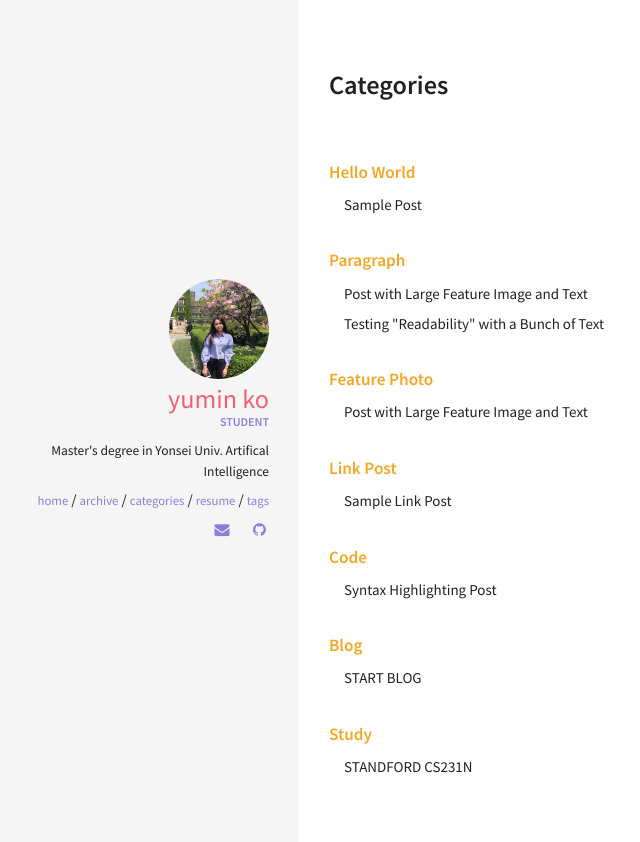
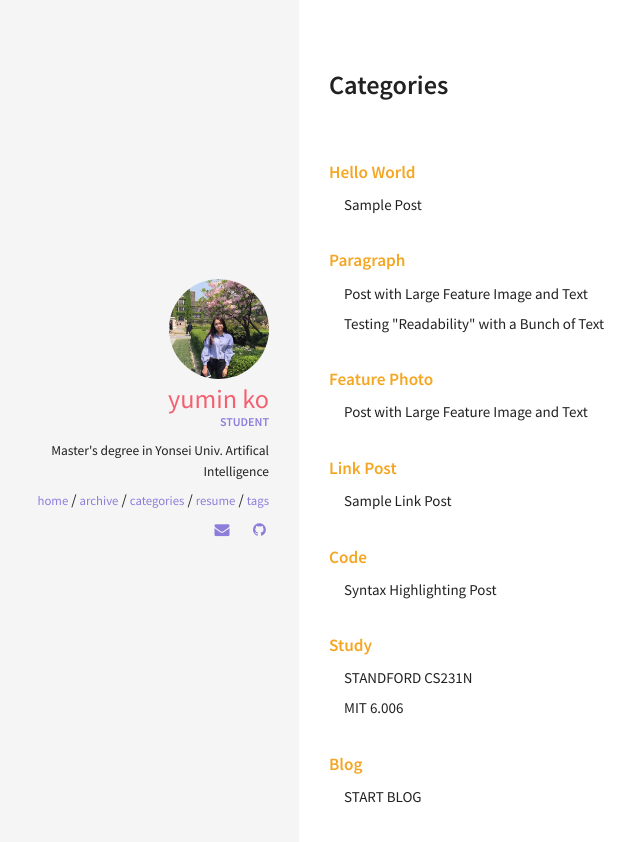
Before and after one commit to yuminko/yuminko.github.io, a Jekyll site: the page built from categories/index.html, in a window 1280 px wide. Shown: the top 842 px of the page, without its empty margins (21-661 px from the left). Built offline with Jekyll 4.4.1, drawn with Linux system fonts in a browser that asks for light colours.

Commit message:
Update 2020-01-18-MIT-6.006.md

```diff
--- a/_posts/2020-01-18-MIT-6.006.md
+++ b/_posts/2020-01-18-MIT-6.006.md
@@ -1,8 +1,12 @@
+---
 layout: post
 title: "MIT 6.006"
 excerpt: "Introduction to Algorithms"
 categories: [study]
 comments: true
+---
+
+***MIT 6.006 Introduction to Algorithms***
 
 Unit 1.
 
```
